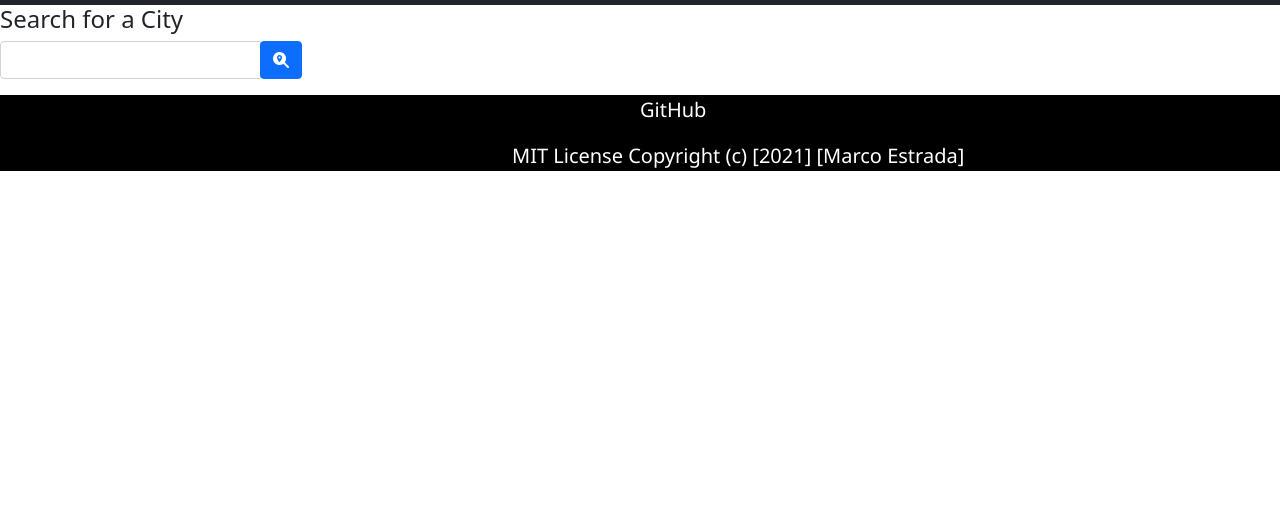
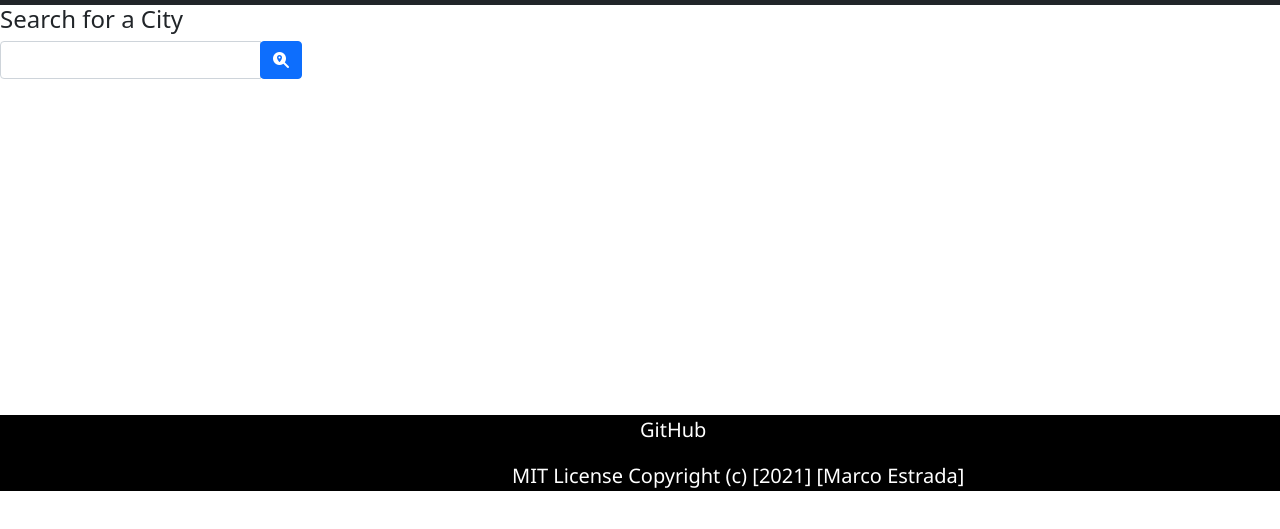
Before and after one commit to MarcoC007/API-Weather, a plain HTML site: page index.html in a window 1280 px wide. Shown: the part 79-608 px from the top of the page. Drawn offline with nearby package versions, Linux system fonts and the light colour scheme.

```diff
--- a/assets/style.css
+++ b/assets/style.css
@@ -52,6 +52,7 @@ footer {
 }
 
 footer a {
+
     font-family:'Segoe UI', Tahoma, Geneva, Verdana, sans-serif;
     font-size:  20px;
     color: #FFFFFF;
@@ -65,3 +66,7 @@ footer a {
     color: #FFFFFF;
     padding-left: 40%;
 }
+
+.footer {
+    padding-top: 25%;
+}
--- a/index.html
+++ b/index.html
@@ -47,6 +47,8 @@
     </div>
 </div>
 
+
+<div class="footer">
 <footer>
     <div>
         <p><a href="https://github.com/MarcoC007">GitHub</a></p>
@@ -56,6 +58,7 @@
             </p>
     </div>
 </footer>
+</div>
 </body>
 
 <script src="https://code.jquery.com/jquery-2.2.4.min.js" integrity="sha256-BbhdlvQf/xTY9gja0Dq3HiwQF8LaCRTXxZKRutelT44=" crossorigin="anonymous"></script>
```
Also changed, not shown: 1 other file.
